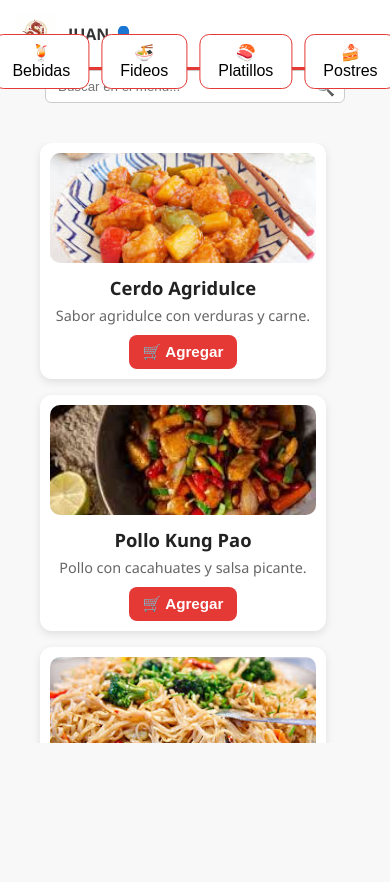
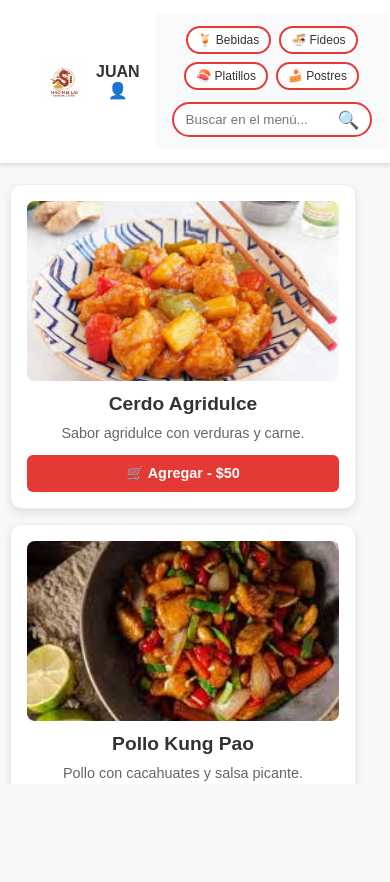
Before and after one commit to elkrFst/HaoMeiLai, a PHP site: page /HaoMeiLai/php/Empleado/empleado.php in a window 390 px wide. Shown: the top 882 px of the page. Run offline with PHP 8.4, Linux system fonts and the light colour scheme.

Commit message:
acomodo del buscador y las categorias de empleado

```diff
--- a/php/Empleado/empleado.php
+++ b/php/Empleado/empleado.php
@@ -8,45 +8,204 @@
   <title>Menú Restaurante</title>
   <link rel="stylesheet" href="../../css/Empleado.css"> <!-- enlazado -->
   <style>
-    /* Estilo para la lupa en el buscador */
+    /* Reset y estilos base */
+    * {
+      box-sizing: border-box;
+    }
+
+    body {
+      margin: 0;
+      padding: 0;
+      font-family: Arial, sans-serif;
+    }
+
+    /* Header reorganizado */
+    header {
+      background: #fff;
+      border-bottom: 1px solid #ddd;
+      position: sticky;
+      top: 0;
+      z-index: 100;
+      box-shadow: 0 2px 4px rgba(0,0,0,0.1);
+    }
+
+    .header-top {
+      padding: 12px 16px;
+      display: flex;
+      align-items: center;
+      justify-content: space-between;
+      min-height: 60px;
+    }
+
+    .logo-user {
+      display: flex;
+      align-items: center;
+      gap: 12px;
+    }
+
+    .logo-user img {
+      height: 40px;
+    }
+
+    .user {
+      font-size: 1em;
+      font-weight: bold;
+      color: #333;
+    }
+
+    .ver-todo-btn {
+      padding: 8px 16px;
+      background: #e53935;
+      color: #fff;
+      border: none;
+      border-radius: 6px;
+      cursor: pointer;
+      font-size: 0.9em;
+      transition: background 0.3s ease;
+    }
+
+    .ver-todo-btn:hover {
+      background: #d32f2f;
+    }
+
+    .header-bottom {
+      padding: 12px 16px;
+      background: #f8f9fa;
+      display: flex;
+      align-items: center;
+      justify-content: center;
+      flex-wrap: wrap;
+      gap: 16px;
+    }
+
+    /* Categorías */
+    .categorias-container {
+      display: flex;
+      gap: 12px;
+      flex-wrap: wrap;
+      justify-content: center;
+    }
+
+    .categoria-cuadro {
+      padding: 8px 16px;
+      border-radius: 20px;
+      border: 2px solid #e53935;
+      background: #fff;
+      cursor: pointer;
+      font-size: 0.9em;
+      transition: all 0.3s ease;
+      white-space: nowrap;
+      color: #333;
+    }
+
+    .categoria-cuadro:hover,
+    .categoria-cuadro.activa {
+      background: #e53935;
+      color: #fff;
+      transform: translateY(-2px);
+    }
+
+    /* Buscador */
     .search-container {
       position: relative;
-      display: flex;
-      justify-content: center;
-      margin-bottom: 16px;
+      margin-left: auto;
     }
 
     .search-container input {
       padding: 8px 35px 8px 12px;
+      width: 250px;
+      border-radius: 20px;
+      border: 2px solid #e53935;
+      background: #fff;
+      outline: none;
+      transition: all 0.3s ease;
+    }
+
+    .search-container input:focus {
       width: 300px;
-      border-radius: 6px;
-      border: 1px solid #ccc;
+      box-shadow: 0 0 8px rgba(229, 57, 53, 0.3);
     }
 
     .search-icon {
       position: absolute;
-      right: calc(50% - 150px + 10px);
+      right: 12px;
       top: 50%;
       transform: translateY(-50%);
       pointer-events: none;
+      font-size: 1.1em;
     }
 
-    /* Nuevos estilos para el layout responsivo */
+    /* Layout principal */
     main {
       display: flex;
       transition: all 0.3s ease;
       position: relative;
+      padding: 20px 0;
     }
 
     .menu {
       flex: 1;
       display: grid;
-      grid-template-columns: repeat(auto-fill, minmax(250px, 1fr));
-      gap: 16px;
-      padding: 0 16px;
+      grid-template-columns: repeat(auto-fill, minmax(280px, 1fr));
+      gap: 20px;
+      padding: 0 20px;
       transition: all 0.3s ease;
     }
 
+    /* Tarjetas de productos */
+    .card {
+      background: #fff;
+      border-radius: 12px;
+      padding: 16px;
+      box-shadow: 0 4px 8px rgba(0,0,0,0.1);
+      transition: transform 0.3s ease, box-shadow 0.3s ease;
+      border: 1px solid #eee;
+    }
+
+    .card:hover {
+      transform: translateY(-4px);
+      box-shadow: 0 8px 25px rgba(0,0,0,0.15);
+    }
+
+    .card img {
+      width: 100%;
+      height: 180px;
+      object-fit: cover;
+      border-radius: 8px;
+      margin-bottom: 12px;
+    }
+
+    .card h3 {
+      margin: 0 0 8px 0;
+      color: #333;
+      font-size: 1.2em;
+    }
+
+    .card p {
+      margin: 0 0 12px 0;
+      color: #666;
+      font-size: 0.9em;
+      line-height: 1.4;
+    }
+
+    .card button {
+      width: 100%;
+      padding: 10px;
+      background: #e53935;
+      color: #fff;
+      border: none;
+      border-radius: 6px;
+      cursor: pointer;
+      font-size: 0.9em;
+      font-weight: bold;
+      transition: background 0.3s ease;
+    }
+
+    .card button:hover {
+      background: #d32f2f;
+    }
+
+    /* Carrito */
     .carrito {
       width: 0;
       overflow: hidden;
@@ -58,18 +217,123 @@
     }
 
     .carrito.visible {
-      width: 300px;
+      width: 320px;
       opacity: 1;
-      padding: 16px;
+      padding: 20px;
       border-left: 1px solid #ddd;
     }
 
-    .carrito.visible ~ .menu {
-      width: calc(100% - 300px);
+    .carrito h2 {
+      margin: 0 0 20px 0;
+      color: #333;
+      text-align: center;
     }
 
-    /* Para pantallas pequeñas, el carrito se convierte en modal */
+    .carrito .item {
+      display: flex;
+      align-items: center;
+      justify-content: space-between;
+      padding: 10px 0;
+      border-bottom: 1px solid #eee;
+      gap: 8px;
+      font-size: 0.9em;
+    }
+
+    .carrito .btns {
+      display: flex;
+      align-items: center;
+      gap: 8px;
+    }
+
+    .carrito .btns button {
+      width: 24px;
+      height: 24px;
+      border: none;
+      background: #e53935;
+      color: #fff;
+      border-radius: 50%;
+      cursor: pointer;
+      display: flex;
+      align-items: center;
+      justify-content: center;
+    }
+
+    .total {
+      font-weight: bold;
+      font-size: 1.1em;
+      text-align: center;
+      margin: 20px 0;
+      padding: 10px;
+      background: #fff;
+      border-radius: 6px;
+    }
+
+    .acciones {
+      display: flex;
+      gap: 10px;
+    }
+
+    .acciones button {
+      flex: 1;
+      padding: 10px;
+      border: none;
+      border-radius: 6px;
+      cursor: pointer;
+      font-weight: bold;
+    }
+
+    .cancelar {
+      background: #f44336;
+      color: #fff;
+    }
+
+    .aceptar {
+      background: #4caf50;
+      color: #fff;
+    }
+
+    /* Responsive */
+    @media (max-width: 968px) {
+      .header-bottom {
+        flex-direction: column;
+        gap: 12px;
+      }
+
+      .search-container {
+        margin-left: 0;
+      }
+
+      .search-container input {
+        width: 280px;
+      }
+
+      .search-container input:focus {
+        width: 320px;
+      }
+    }
+
     @media (max-width: 768px) {
+      .header-top {
+        flex-direction: column;
+        gap: 12px;
+        text-align: center;
+      }
+
+      .categorias-container {
+        justify-content: center;
+      }
+
+      .categoria-cuadro {
+        font-size: 0.8em;
+        padding: 6px 12px;
+      }
+
+      .menu {
+        grid-template-columns: repeat(auto-fill, minmax(250px, 1fr));
+        padding: 0 10px;
+        gap: 15px;
+      }
+
       .carrito.visible {
         position: fixed;
         right: 0;
@@ -77,179 +341,74 @@
         bottom: 0;
         z-index: 1000;
         box-shadow: -2px 0 10px rgba(0,0,0,0.1);
+        width: 280px;
       }
 
-      .carrito.visible ~ .menu {
-        width: 100%;
+      .search-container input {
+        width: 240px;
+      }
+
+      .search-container input:focus {
+        width: 260px;
+      }
+    }
+
+    @media (max-width: 480px) {
+      .categorias-container {
+        gap: 8px;
+      }
+
+      .categoria-cuadro {
+        font-size: 0.75em;
+        padding: 5px 10px;
+      }
+
+      .menu {
+        grid-template-columns: 1fr;
+      }
+
+      .search-container input {
+        width: 200px;
       }
     }
   </style>
 </head>
 <body>
-  <!-- HEADER -->
-  <header style="padding: 8px 16px; background: #fff; display: flex; align-items: center; justify-content: center; position: relative; flex-wrap: wrap; min-height: 70px;">
-    <!-- LOGO Y USUARIO (MOVIDO A LA IZQUIERDA) -->
-    <div style="display: flex; align-items: center; position: absolute; left: 16px;">
-      <img src="../../imagenes/logo comida.png" alt="Logo" style="height: 40px;">
-      <div class="user" style="margin-left: 12px; font-size: 1em;">JUAN 👤</div>
+  <!-- HEADER REORGANIZADO -->
+  <header>
+    <!-- Fila superior: Logo, Usuario y Ver Todo -->
+    <div class="header-top">
+      <div class="logo-user">
+        <img src="../../imagenes/logo comida.png" alt="Logo">
+        <div class="user">JUAN 👤</div>
       </div>
 
-    <!-- CUADRITOS DE CATEGORÍA SIEMPRE CENTRADOS -->
-    <div id="categorias-cuadros" style="
-      display: flex;
-      gap: 12px;
-      position: absolute;
-      left: 50%;
-      transform: translateX(-50%);
-      top: 50%;
-      z-index: 2;
-      background: transparent;
-    ">
-      <button class="categoria-cuadro" data-categoria="Bebidas" style="padding:8px 18px; border-radius:10px; border:1px solid #e53935; background:#fff; cursor:pointer; font-size:1em;">🍹 Bebidas</button>
-      <button class="categoria-cuadro" data-categoria="Fideos" style="padding:8px 18px; border-radius:10px; border:1px solid #e53935; background:#fff; cursor:pointer; font-size:1em;">🍜 Fideos</button>
-      <button class="categoria-cuadro" data-categoria="Platillos" style="padding:8px 18px; border-radius:10px; border:1px solid #e53935; background:#fff; cursor:pointer; font-size:1em;">🍣 Platillos</button>
-      <button class="categoria-cuadro" data-categoria="Postres" style="padding:8px 18px; border-radius:10px; border:1px solid #e53935; background:#fff; cursor:pointer; font-size:1em;">🍰 Postres</button>
-    </div>
-
-    <!-- BOTÓN VER TODO -->
-    <div id="ver-todo" style="margin-left:auto;">
-      <button onclick="renderMenu()" style="padding:6px 16px; background:#e53935; color:#fff; border:none; border-radius:6px; cursor:pointer;">
+      <button class="ver-todo-btn" onclick="renderMenu()" id="ver-todo" style="display: none;">
         👀 Ver todo
       </button>
     </div>
-  </header>
 
-  <!-- BUSCADOR CON LUPITA -->
+    <!-- Fila inferior: Categorías y Buscador -->
+    <div class="header-bottom">
+      <div class="categorias-container">
+        <button class="categoria-cuadro" data-categoria="Bebidas">🍹 Bebidas</button>
+        <button class="categoria-cuadro" data-categoria="Fideos">🍜 Fideos</button>
+        <button class="categoria-cuadro" data-categoria="Platillos">🍣 Platillos</button>
+        <button class="categoria-cuadro" data-categoria="Postres">🍰 Postres</button>
+      </div>
+
       <div class="search-container">
         <input type="text" id="buscador" placeholder="Buscar en el menú...">
         <div class="search-icon">🔍</div>
       </div>
+    </div>
+  </header>
 
-  <!-- LAYOUT -->
-  <main style="padding-bottom: 70px;">
+  <!-- LAYOUT PRINCIPAL -->
+  <main>
     <!-- MENÚ DE PRODUCTOS -->
     <section class="menu" id="menu-productos">
-      <div class="card">
-        <img src="../../imagenes/plato1.jpeg" alt="Cerdo agridulce">
-        <h3>Cerdo Agridulce</h3>
-        <p>Sabor agridulce con verduras и carne.</p>
-        <button onclick="agregarAlCarrito('Cerdo Agridulce', 50)">Agregar</button>
-      </div>
-      <div class="card">
-        <img src="../../imagenes/plato2.jpeg" alt="Pollo Kung Pao">
-        <h3>Pollo Kung Pao</h3>
-        <p>Pollo con cacahuates y salsa picante.</p>
-        <button onclick="agregarAlCarrito('Pollo Kung Pao', 55)">Agregar</button>
-      </div>
-      <div class="card">
-        <img src="../../imagenes/plato3.jpeg" alt="Chow Mein">
-        <h3>Chow Mein</h3>
-        <p>Fideos fritos con verduras y pollo.</p>
-        <button onclick="agregarAlCarrito('Chow Mein', 60)">Agregar</button>
-      </div>
-      <div class="card">
-        <img src="../../imagenes/comida 5.jpg" alt="Dumplings">
-        <h3>Dumplings</h3>
-        <p>Dumplings al vapor rellenos de carne y verduras.</p>
-        <button onclick="agregarAlCarrito('Dumplings', 45)">Agregar</button>
-      </div>
-      <div class="card">
-        <img src="../../imagenes/comida6.jpeg" alt="Sopa Wantán">
-        <h3>Sopa Wantán</h3>
-        <p>Sopa caliente con wantanes y verduras.</p>
-        <button onclick="agregarAlCarrito('Sopa Wantán', 35)">Agregar</button>
-      </div>
-      <div class="card">
-        <img src="../../imagenes/comida7.jpeg" alt="Arroz Frito">
-        <h3>Arroz Frito</h3>
-        <p>Arroz salteado con huevo, verduras y pollo.</p>
-        <button onclick="agregarAlCarrito('Arroz Frito', 40)">Agregar</button>
-      </div>
-      <div class="card">
-        <img src="../../imagenes/comida8.jpeg" alt="Pato Pekín">
-        <h3>Pato Pekín</h3>
-        <p>Pato crujiente servido con crepas y salsa hoisin.</p>
-        <button onclick="agregarAlCarrito('Pato Pekín', 80)">Agregar</button>
-      </div>
-      <div class="card">
-        <img src="../../imagenes/comida9.jpeg" alt="Tofu Mapo">
-        <h3>Tofu Mapo</h3>
-        <p>Tofu en salsa picante con carne molida.</p>
-        <button onclick="agregarAlCarrito('Tofu Mapo', 50)">Agregar</button>
-      </div>
-      <div class="card">
-        <img src="../../imagenes/comida10.jpeg" alt="Chop suey">
-        <h3>Chop suey</h3>
-        <p>Trozos de carne con vegetales y brotes de judía Muing.</p>
-        <button onclick="agregarAlCarrito('Chop suey', 55)">Agregar</button>
-      </div>
-      <div class="card">
-        <img src="../../imagenes/comida11.jpeg" alt="Wonton soup">
-        <h3>Wonton soup</h3>
-        <p>Saquitos de harina rellenos de cerdo o camarón con verduras.</p>
-        <button onclick="agregarAlCarrito('Wonton soup', 30)">Agregar</button>
-      </div>
-      <div class="card">
-        <img src="../../imagenes/comida12.jpeg" alt="CHAR SIU">
-        <h3>CHAR SIU</h3>
-        <p>Tofu rojo fermentado, miel y arroz o fideos, o como relleno de bollos al vapor.</p>
-        <button onclick="agregarAlCarrito('CHAR SIU', 70)">Agregar</button>
-      </div>
-      <div class="card">
-        <img src="../../imagenes/comida13.jpeg" alt="SIU MAI">
-        <h3>SIU MAI</h3>
-        <p>Dumpling abierto al estilo cantones, con una envoltura de masa de wonton con un relleno de carne de cerdo y pollo, camarón.</p>
-        <button onclick="agregarAlCarrito('SIU MAI', 45)">Agregar</button>
-      </div>
-      <div class="card">
-        <img src="../../imagenes/bebida.jpeg" alt="Baijiu">
-        <h3>Baijiu</h3>
-        <p>Licor nacional, destilado de grano de color claro, principalmente de sorgo, pero también de cereales como arroz, trigo y maíz.</p>
-        <button onclick="agregarAlCarrito('Baijiu', 25)">Agregar</button>
-      </div>
-      <div class="card">
-        <img src="../../imagenes/bebida1.jpeg" alt="Vino Osmanthus">
-        <h3>Vino Osmanthus</h3>
-        <p>Bebida alcohólica tradicional china elaborada con flores dulces de osmanto.</p>
-        <button onclick="agregarAlCarrito('Vino Osmanthus', 30)">Agregar</button>
-      </div>
-      <div class="card">
-        <img src="../../imagenes/bebida2.jpeg" alt="Té de jazmín">
-        <h3>Té de jazmín</h3>
-        <p>Té verde perfumado con flores de jazmín.</p>
-        <button onclick="agregarAlCarrito('Té de jazmín', 20)">Agregar</button>
-      </div>
-      <div class="card">
-        <img src="../../imagenes/bebida3.jpg" alt="Té Pu-erh">
-        <h3>Té Pu-erh</h3>
-        <p>Té fermentado originario de la provincia de Yunnan.</p>
-        <button onclick="agregarAlCarrito('Té Pu-erh', 25)">Agregar</button>
-      </div>
-      <!-- ...otros productos... -->
-       <div class="card">
-        <img src="../../imagenes/postre.jpeg" alt="nánguā bǐng">
-        <h3>nánguā bǐng</h3>
-        <p>pequeños pasteles fritos consisten en pasta de calabaza, azúcar y harina de arroz glutinoso.</p>
-        <button onclick="agregarAlCarrito('Chop suey', 55)">Agregar</button>
-      </div>
-      <div class="card">
-        <img src="../../imagenes/postre1.jpeg" alt="Tángyuán">
-        <h3>Tángyuán</h3>
-        <p>Bolas de arroz glutinoso rellenas de pasta.</p>
-        <button onclick="agregarAlCarrito('Tángyuán', 30)">Agregar</button>
-      </div>
-      <div class="card">
-        <img src="../../imagenes/postre2.jpeg" alt="Bāozi">
-        <h3>Bāozi</h3>
-        <p>Panecillos al vapor rellenos de carne o verduras.</p>
-        <button onclick="agregarAlCarrito('Bāozi', 35)">Agregar</button>
-      </div>
-      <div class="card">
-        <img src="../../imagenes/postre3.jpeg" alt="Jiānbing">
-        <h3>Jiānbing</h3>
-        <p>Crepe chino relleno de huevo, cebollín, cilantro y salsas.</p>
-        <button onclick="agregarAlCarrito('Jiānbing', 40)">Agregar</button>
-      </div>
+      <!-- Los productos se cargarán dinámicamente -->
     </section>
 
     <!-- CARRITO -->
@@ -269,15 +428,15 @@
     {nombre: "Cerdo Agridulce", precio: 50, categoria: "Platillos", img: "../../imagenes/plato1.jpeg", desc: "Sabor agridulce con verduras y carne."},
     {nombre: "Pollo Kung Pao", precio: 55, categoria: "Platillos", img: "../../imagenes/plato2.jpeg", desc: "Pollo con cacahuates y salsa picante."},
     {nombre: "Chow Mein", precio: 60, categoria: "Fideos", img: "../../imagenes/plato3.jpeg", desc: "Fideos fritos con verduras y pollo."},
-    {nombre: "Dumplings", precio: 45, categoria: "Dumplings", img: "../../imagenes/comida 5.jpg", desc: "Dumplings al vapor rellenos de carne y verduras."},
-    {nombre: "Sopa Wantán", precio: 35, categoria: "Sopa", img: "../../imagenes/comida6.jpeg", desc: "Sopa caliente con wantanes y verduras."},
+    {nombre: "Dumplings", precio: 45, categoria: "Platillos", img: "../../imagenes/comida 5.jpg", desc: "Dumplings al vapor rellenos de carne y verduras."},
+    {nombre: "Sopa Wantán", precio: 35, categoria: "Platillos", img: "../../imagenes/comida6.jpeg", desc: "Sopa caliente con wantanes y verduras."},
     {nombre: "Arroz Frito", precio: 40, categoria: "Fideos", img: "../../imagenes/comida7.jpeg", desc: "Arroz salteado con huevo, verduras y pollo."},
     {nombre: "Pato Pekín", precio: 80, categoria: "Platillos", img: "../../imagenes/comida8.jpeg", desc: "Pato crujiente servido con crepas y salsa hoisin."},
     {nombre: "Tofu Mapo", precio: 50, categoria: "Platillos", img: "../../imagenes/comida9.jpeg", desc: "Tofu en salsa picante con carne molida."},
     {nombre: "Chop suey", precio: 55, categoria: "Platillos", img: "../../imagenes/comida10.jpeg", desc: "Trozos de carne con vegetales y brotes de judía Muing."},
-    {nombre: "Wonton soup", precio: 30, categoria: "Sopa", img: "../../imagenes/comida11.jpeg", desc: "Saquitos de harina rellenos de cerdo o camarón con verduras."},
+    {nombre: "Wonton soup", precio: 30, categoria: "Platillos", img: "../../imagenes/comida11.jpeg", desc: "Saquitos de harina rellenos de cerdo o camarón con verduras."},
     {nombre: "CHAR SIU", precio: 70, categoria: "Platillos", img: "../../imagenes/comida12.jpeg", desc: "Tofu rojo fermentado, miel y arroz o fideos, o como relleno de bollos al vapor."},
-    {nombre: "SIU MAI", precio: 45, categoria: "Dumplings", img: "../../imagenes/comida13.jpeg", desc: "Dumpling abierto al estilo cantones, con una envoltura de masa de wonton con un relleno de carne de cerdo y pollo, camarón."},
+    {nombre: "SIU MAI", precio: 45, categoria: "Platillos", img: "../../imagenes/comida13.jpeg", desc: "Dumpling abierto al estilo cantones, con una envoltura de masa de wonton con un relleno de carne de cerdo y pollo, camarón."},
     {nombre: "Baijiu", precio: 25, categoria: "Bebidas", img: "../../imagenes/bebida.jpeg", desc: "Licor nacional, destilado de grano de color claro, principalmente de sorgo, pero también de cereales como arroz, trigo y maíz."},
     {nombre: "Vino Osmanthus", precio: 30, categoria: "Bebidas", img: "../../imagenes/bebida1.jpeg", desc: "Bebida alcohólica tradicional china elaborada con flores dulces de osmanto."},
     {nombre: "Té de jazmín", precio: 20, categoria: "Bebidas", img: "../../imagenes/bebida2.jpeg", desc: "Té verde perfumado con flores de jazmín."},
@@ -289,6 +448,7 @@
   ];
 
   let carrito = [];
+  let categoriaActiva = null;
 
   // Función para mostrar/ocultar el carrito
   function toggleCarrito(mostrar) {
@@ -309,7 +469,11 @@
 
     if (categoria) {
       filtrados = filtrados.filter(p => p.categoria.toLowerCase() === categoria.toLowerCase());
+      categoriaActiva = categoria;
+    } else {
+      categoriaActiva = null;
     }
+
     if (busqueda) {
       filtrados = filtrados.filter(p =>
         p.nombre.toLowerCase().includes(busqueda.toLowerCase()) ||
@@ -317,17 +481,32 @@
       );
     }
 
+    // Actualizar estado visual de las categorías
+    document.querySelectorAll('.categoria-cuadro').forEach(btn => {
+      const btnCategoria = btn.getAttribute('data-categoria');
+      if (categoriaActiva && btnCategoria.toLowerCase() === categoriaActiva.toLowerCase()) {
+        btn.classList.add('activa');
+      } else {
+        btn.classList.remove('activa');
+      }
+    });
+
+    if (filtrados.length === 0) {
+      menu.innerHTML = '<div class="no-resultados">No se encontraron productos que coincidan con tu búsqueda.</div>';
+    } else {
       filtrados.forEach((p, i) => {
         menu.innerHTML +=
           `<div class="card">
             <img src="${p.img}" alt="${p.nombre}">
             <h3>${p.nombre}</h3>
             <p>${p.desc}</p>
-          <button onclick="agregarAlCarrito('${p.nombre}', ${p.precio})">🛒 Agregar</button>
+            <button onclick="agregarAlCarrito('${p.nombre}', ${p.precio})">🛒 Agregar - $${p.precio}</button>
           </div>`;
       });
-    // Mostrar el botón "Ver todo" solo si hay filtro
-    verTodo.style.display = categoria ? 'block' : 'none';
+    }
+
+    // Mostrar el botón "Ver todo" solo si hay filtro activo
+    verTodo.style.display = (categoria || busqueda) ? 'block' : 'none';
   }
 
   function renderCarrito() {
@@ -382,16 +561,23 @@
     renderCarrito();
   }
 
-  // Cuadritos de categoría arriba en el header
+  // Event listeners para categorías
   document.querySelectorAll('.categoria-cuadro').forEach(btn => {
     btn.addEventListener('click', function() {
       const categoria = btn.getAttribute('data-categoria');
-      renderMenu(categoria, document.getElementById('buscador').value);
+      // Limpiar búsqueda al seleccionar categoría
+      document.getElementById('buscador').value = '';
+      renderMenu(categoria, '');
     });
   });
 
   // Buscador
   document.getElementById('buscador').addEventListener('input', function() {
+    // Limpiar filtros de categoría al buscar
+    document.querySelectorAll('.categoria-cuadro').forEach(b => {
+      b.classList.remove('activa');
+    });
+    categoriaActiva = null;
     renderMenu(null, this.value);
   });
 
@@ -400,11 +586,7 @@
     renderCarrito();
   };
 
-  // Inicializa mostrando todo el menú
-  renderMenu();
-  renderCarrito();
-
-  // FUNCIÓN PARA PROCESAR PAGO - AGREGADA AL FINAL
+  // FUNCIÓN PARA PROCESAR PAGO
   function procesarPago() {
     if (carrito.length === 0) {
       alert('Por favor, agrega al menos un producto al carrito.');
@@ -425,6 +607,10 @@
     document.body.appendChild(form);
     form.submit();
   }
+
+  // Inicializar la aplicación
+  renderMenu();
+  renderCarrito();
   </script>
 </body>
 </html>
```
Lines whose indentation alone changed are shown as unchanged.
